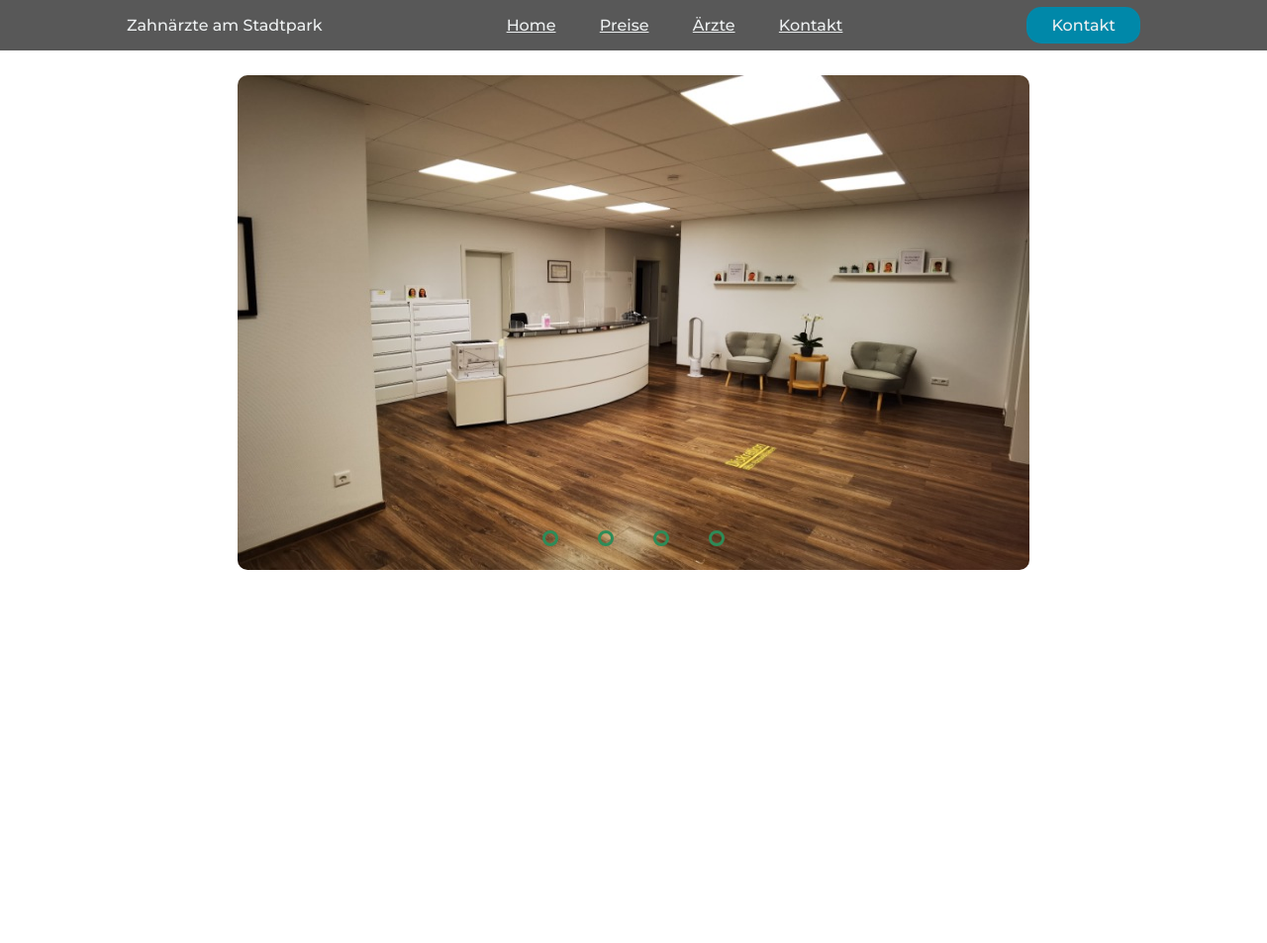
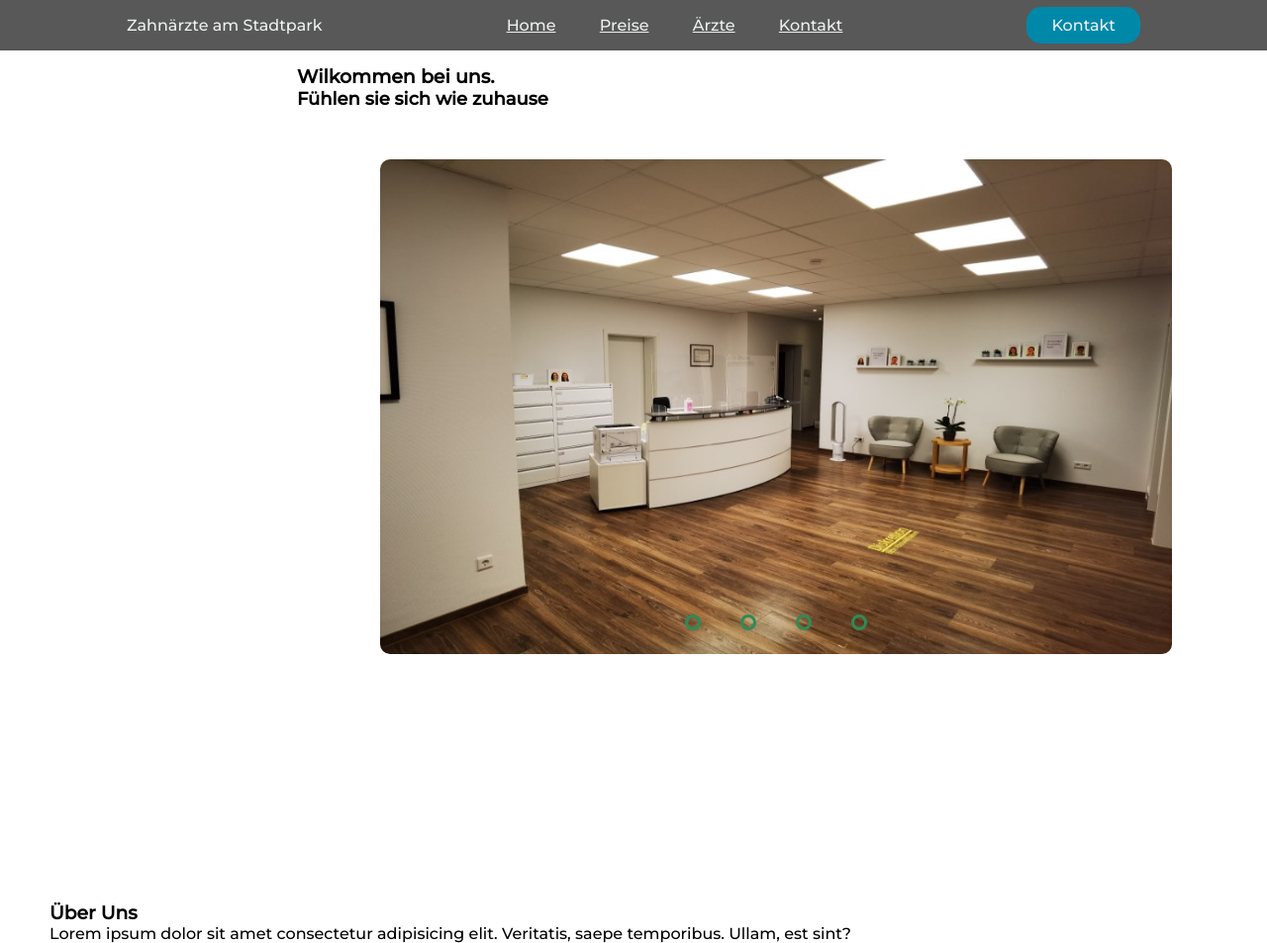
Before and after one commit to majensch/zahn.github.io, a plain HTML site: page index.html in a window 1280 px wide. Shown: the whole page at 99% size. Before the commit the page ends 851 px from the top, so only its background shows below. Drawn offline with Linux system fonts and the light colour scheme.

```diff
--- a/index.html
+++ b/index.html
@@ -22,7 +22,14 @@
             </nav>
             <a class="cta" href="contact.html"><button>Kontakt</button></a>
         </header>
-        <main>
+            <div class="heading">
+                <div class="heading1"><h1>Wilkommen bei uns.</h1>
+                    <div class="heading2">
+                        <h2>Fühlen sie sich wie zuhause</h2>
+                    </div>
+                </div>
+
+            </div>
             <!--Image Slider start-->
             <div class = "slider">
               <div class ="slides">
@@ -65,6 +72,13 @@
               <!--Manual Navigation End-->
             </div>
             <!--Image Slider End-->
-        </main>
+            <div class="about">
+                <div class="about_header">
+                    <h3>Über Uns</h3>
+                </div>
+                <div class="about_us">
+                    <p class="about_us">Lorem ipsum dolor sit amet consectetur adipisicing elit. Veritatis, saepe temporibus. Ullam, est sint?</p>
+                </div>
+            </div>
     </body>
 </html>
--- a/style.css
+++ b/style.css
@@ -33,12 +33,31 @@ main {
     background: edf0f1;
 }
 
+/*Heading*/
+.heading{
+    display:flex;
+    padding-bottom: 50px;
+    padding-left: 300px;
+    margin-top: 15px;
+}
+
+.heading h1{
+    font-size: 19px;
+}
+
+.heading h2{
+    font-size: 18px;
+}
+
+/*Slider*/
+
 .slider{
     width: 800px;
     height: 500px;
     border-radius: 10px;
     overflow: hidden;
     margin-bottom: 250px;
+    margin-left:30%;
 }
 
 .slides{
@@ -307,10 +326,10 @@ button:hover{
     color: black;
 }
 
-.heading{
+.heading_t{
     font-size: 60px;
     color: black;
-    margin-left: 510px;
+    margin-left: 750px;
     margin-top: 50px;
 }
 
```
Also changed, not shown: team.html (+1 -1 lines).
